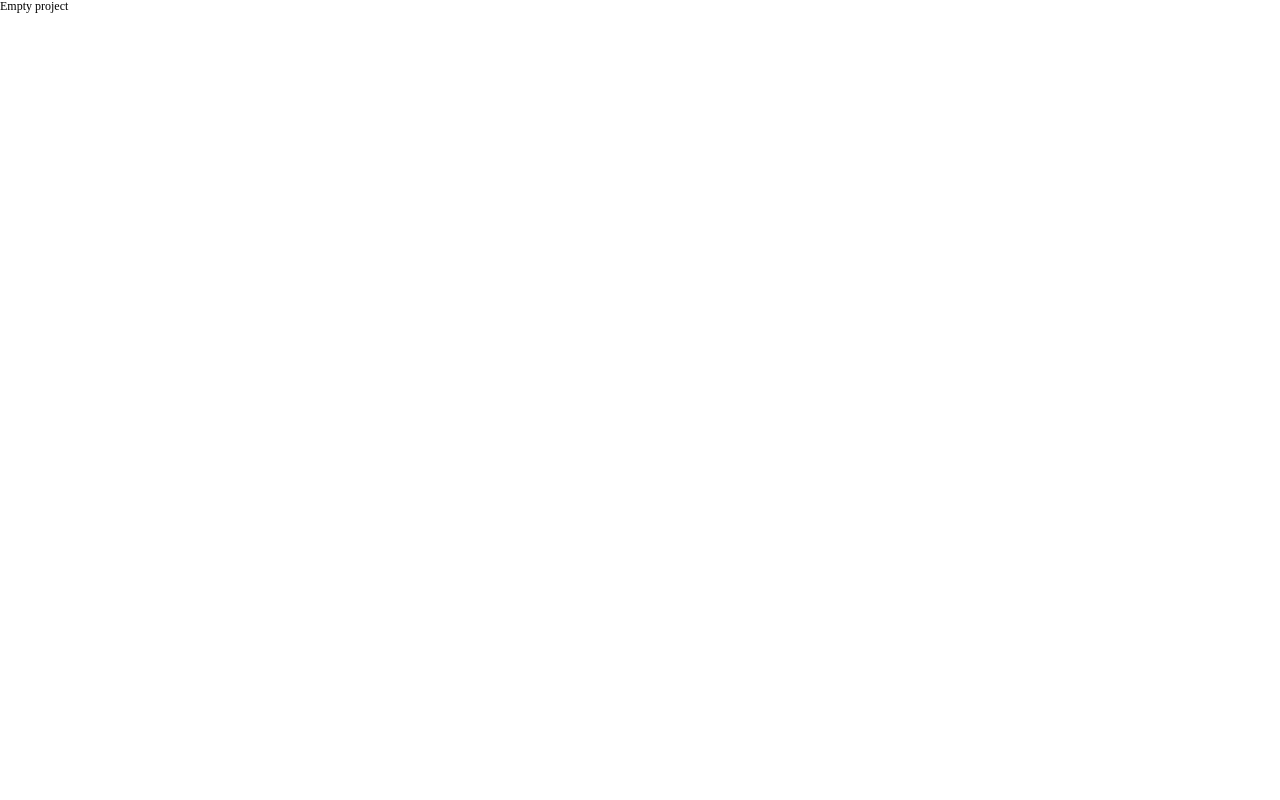
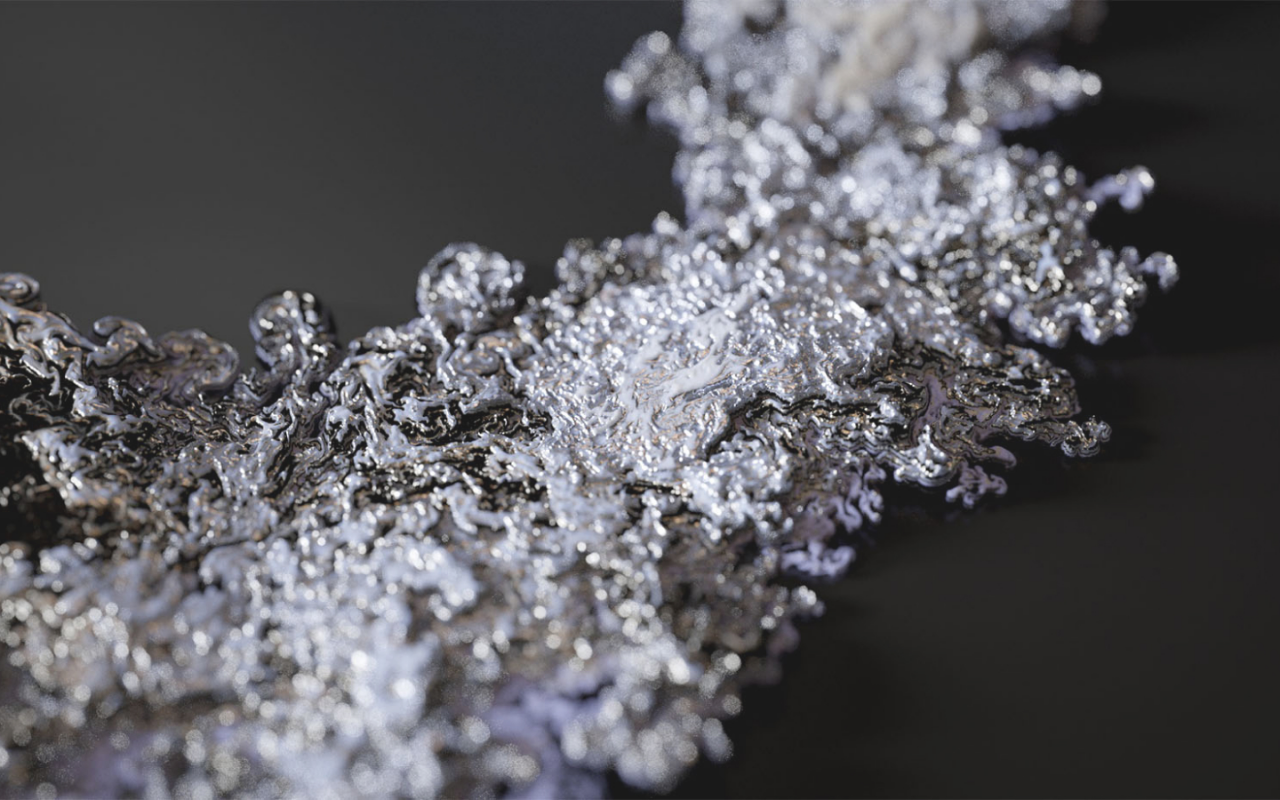
Before and after one commit to LizVel/SVCHVS_Kursach, a React (Create React App) app in the folder frontend/: page / in a window 1280 px wide. Built offline with nearby package versions, Linux system fonts and the light colour scheme.

Commit message:
feat: add routing

```diff
--- a/frontend/src/index.tsx
+++ b/frontend/src/index.tsx
@@ -2,12 +2,37 @@ import React from 'react';
 import ReactDOM from 'react-dom/client';
 import './index.scss';
 import App from './App';
+import {
+    createBrowserRouter, Outlet,
+    RouterProvider,
+} from "react-router-dom";
+import ErrorPage from "./pages/ErrorPage/ErrorPage";
+import {StartPage} from "./pages/StartPage/StartPage";
+import {LoginPage} from "./pages/ LoginPage/ LoginPage";
+
+const router = createBrowserRouter([
+    {
+        path: "/",
+        element: <Outlet/>,
+        errorElement: <ErrorPage/>,
+        children: [
+            {
+                path: "",
+                element: <StartPage/>,
+            },
+            {
+                path: "login",
+                element: <LoginPage/>,
+            },
+        ],
+    },
+]);
 
 const root = ReactDOM.createRoot(
     document.getElementById('root') as HTMLElement
 );
 root.render(
-  <React.StrictMode>
-    <App />
-  </React.StrictMode>
+    <React.StrictMode>
+        <RouterProvider router={router}/>
+    </React.StrictMode>
 );
--- /dev/null
+++ b/frontend/src/pages/ LoginPage/ LoginPage.tsx
@@ -0,0 +1,10 @@
+import React from "react";
+import "./LoginPage.scss";
+
+export function LoginPage() {
+  return (
+    <div className="">
+        LoginPage
+    </div>
+  );
+}
--- /dev/null
+++ b/frontend/src/pages/ErrorPage/ErrorPage.tsx
@@ -0,0 +1,14 @@
+import { useRouteError } from "react-router-dom";
+
+export default function ErrorPage() {
+    let error = useRouteError() as Error;
+    return (
+        <div>
+            <h1>Uh oh, something went terribly wrong 😩</h1>
+            <pre>{error.message || JSON.stringify(error)}</pre>
+            <button onClick={() => (window.location.href = "/")}>
+                Click here to reload the app
+            </button>
+        </div>
+    );
+}
--- /dev/null
+++ b/frontend/src/pages/StartPage/StartPage.scss
@@ -0,0 +1,4 @@
+.start-page{
+  background: url("bg.jpg") no-repeat center center;
+  background-size: cover;
+}
--- /dev/null
+++ b/frontend/src/pages/StartPage/StartPage.tsx
@@ -0,0 +1,10 @@
+import React from "react";
+import "./StartPage.scss";
+
+export function StartPage() {
+  return (
+      <div className="wrapper">
+          <main className={"start-page"}></main>
+      </div>
+  );
+}
```
Also changed, not shown: frontend/src/pages/ LoginPage/LoginPage.scss (added), frontend/src/pages/StartPage/bg.jpg (added).
